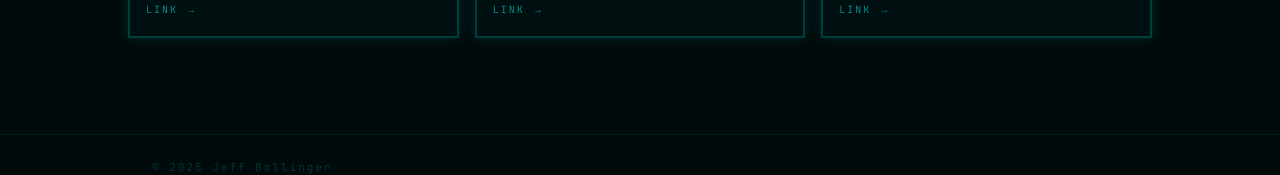
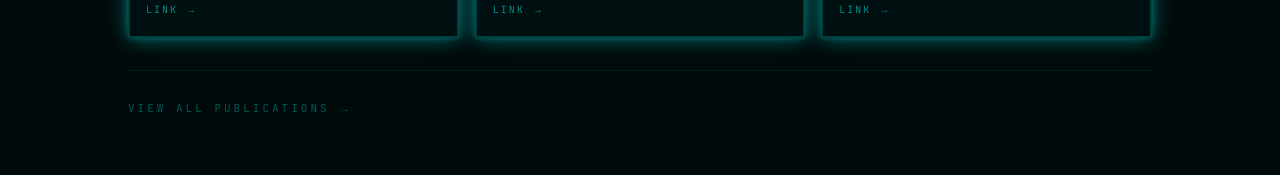
Before and after one commit to jkeychan/jkeychan.github.io, a Next.js app in the folder site/: page / in a window 1280 px wide. Shown: the part 1286-1461 px from the top of the page. Built offline with nearby package versions, Linux system fonts and the light colour scheme.

Commit message:
feat: stronger card pulse glow + view all publications link
Increase border-pulse peak to 22px/0.55 so glow is clearly visible.
Add 'View all publications →' link below Recent Highlights grid.

```diff
--- a/site/src/app/globals.css
+++ b/site/src/app/globals.css
@@ -47,8 +47,8 @@ body {
 
 /* Gentle border glow pulse for cards and featured images */
 @keyframes border-pulse {
-  0%, 100% { box-shadow: 0 0 0   rgba(0, 229, 229, 0); }
-  50%       { box-shadow: 0 0 14px rgba(0, 229, 229, 0.18); }
+  0%, 100% { box-shadow: 0 0 4px rgba(0, 229, 229, 0.08); }
+  50%       { box-shadow: 0 0 22px rgba(0, 229, 229, 0.55), 0 0 6px rgba(0, 229, 229, 0.3); }
 }
 
 .card-pulse {
--- a/site/src/app/page.tsx
+++ b/site/src/app/page.tsx
@@ -199,6 +199,14 @@ export default function Home() {
               linkHref="https://cloud.withgoogle.com/cloudsecurity/podcast/ep96-cloud-security-observability-for-detection-and-response/"
             />
           </div>
+          <div className="mt-8 pt-6 border-t border-[rgba(0,229,229,0.08)]">
+            <Link
+              href="/publications"
+              className="text-[11px] tracking-[3px] uppercase text-terminal-cyan-35 hover:text-terminal-cyan transition-colors"
+            >
+              View all publications &rarr;
+            </Link>
+          </div>
         </section>
       </main>
     </>
```
